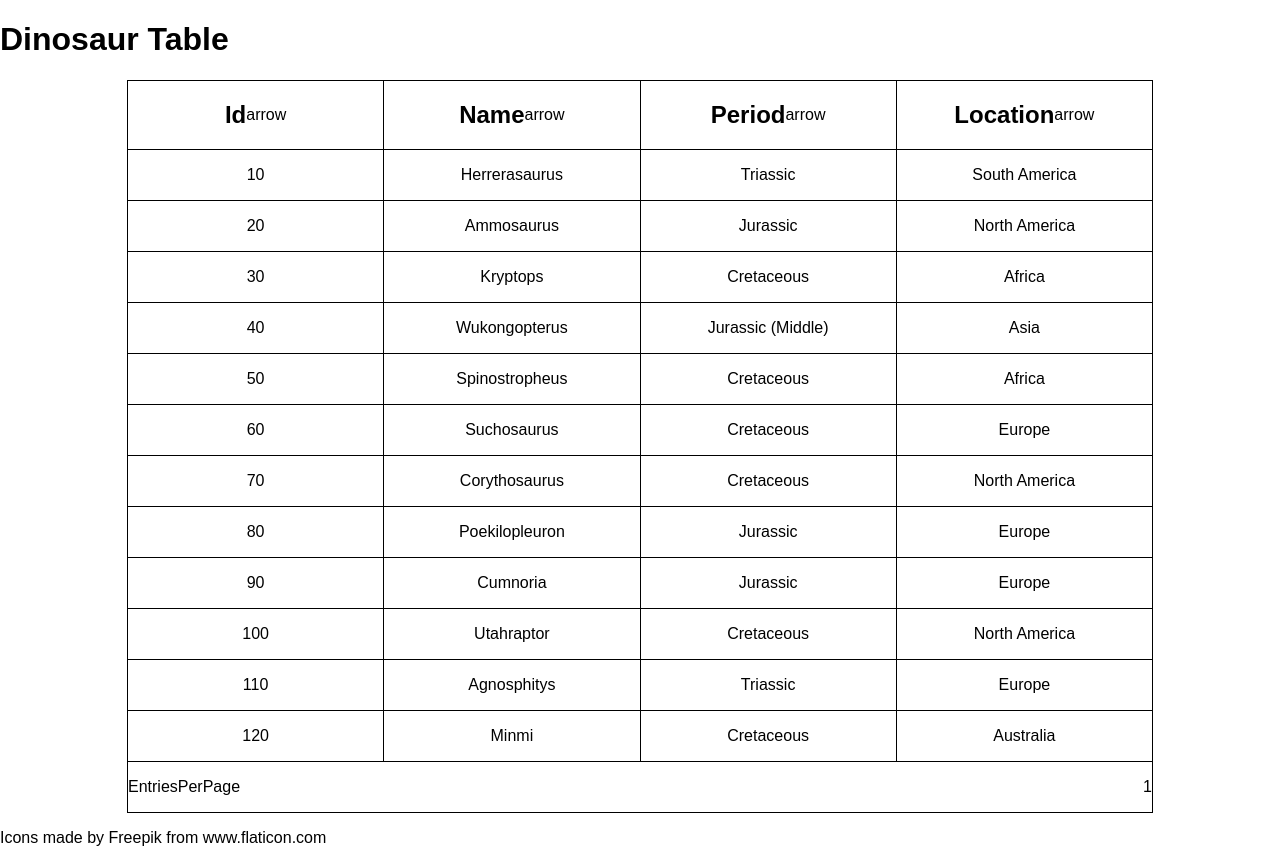
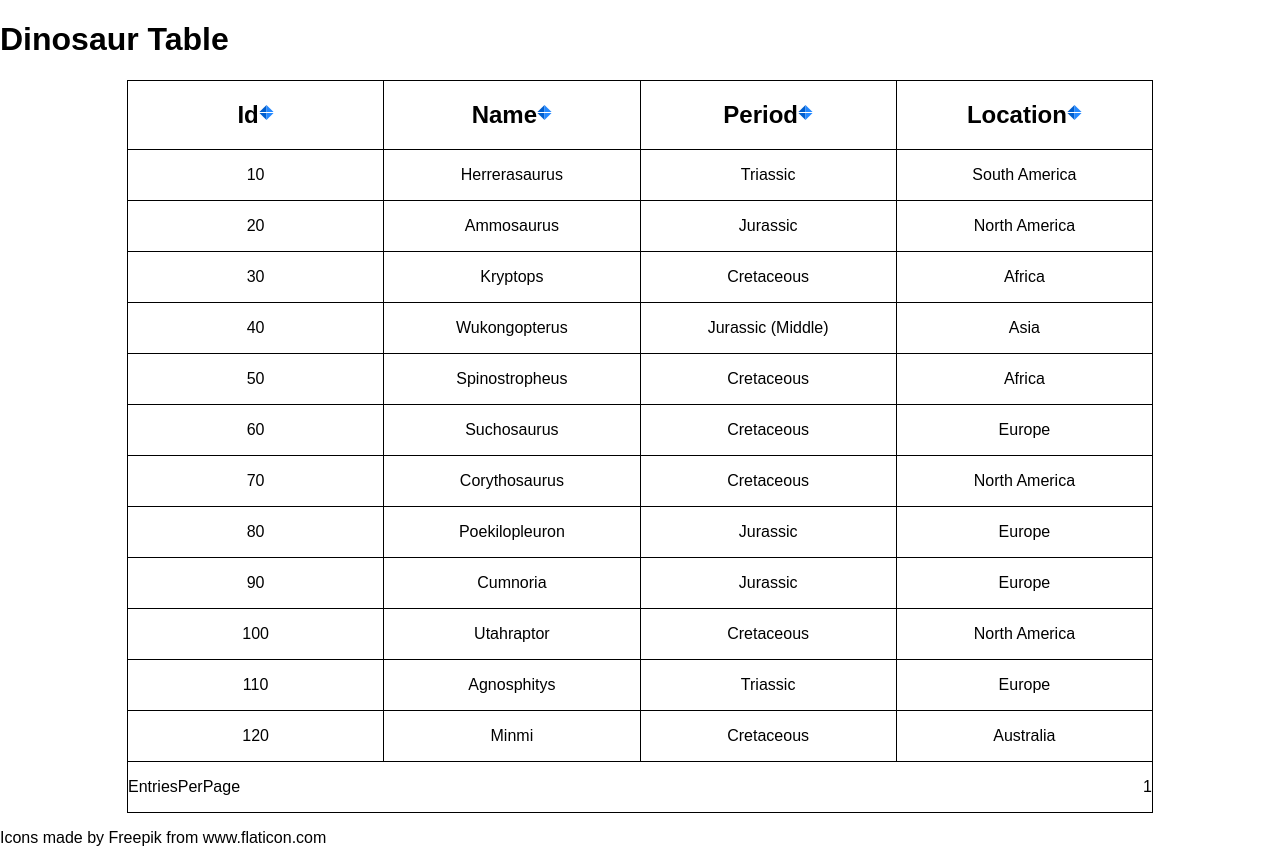
Before and after one commit to brenderbee/table-practice, a React (Create React App) app: page / in a window 1280 px wide. Built offline with nearby package versions, Linux system fonts and the light colour scheme.

Commit message:
Import doubleArrow svg to SortArrow component.

```diff
--- a/src/components/SortArrow.js
+++ b/src/components/SortArrow.js
@@ -1,9 +1,10 @@
 import React from 'react';
+import doubleArrow from './../assets/icons/svg/004-double-arrow.svg'
 
 function SortArrow() {
   return (
     <div>
-      <p>arrow</p>
+      <img src={doubleArrow} height="15" alt="Double sort arrow"/>
     </div>
   );
 }
```
